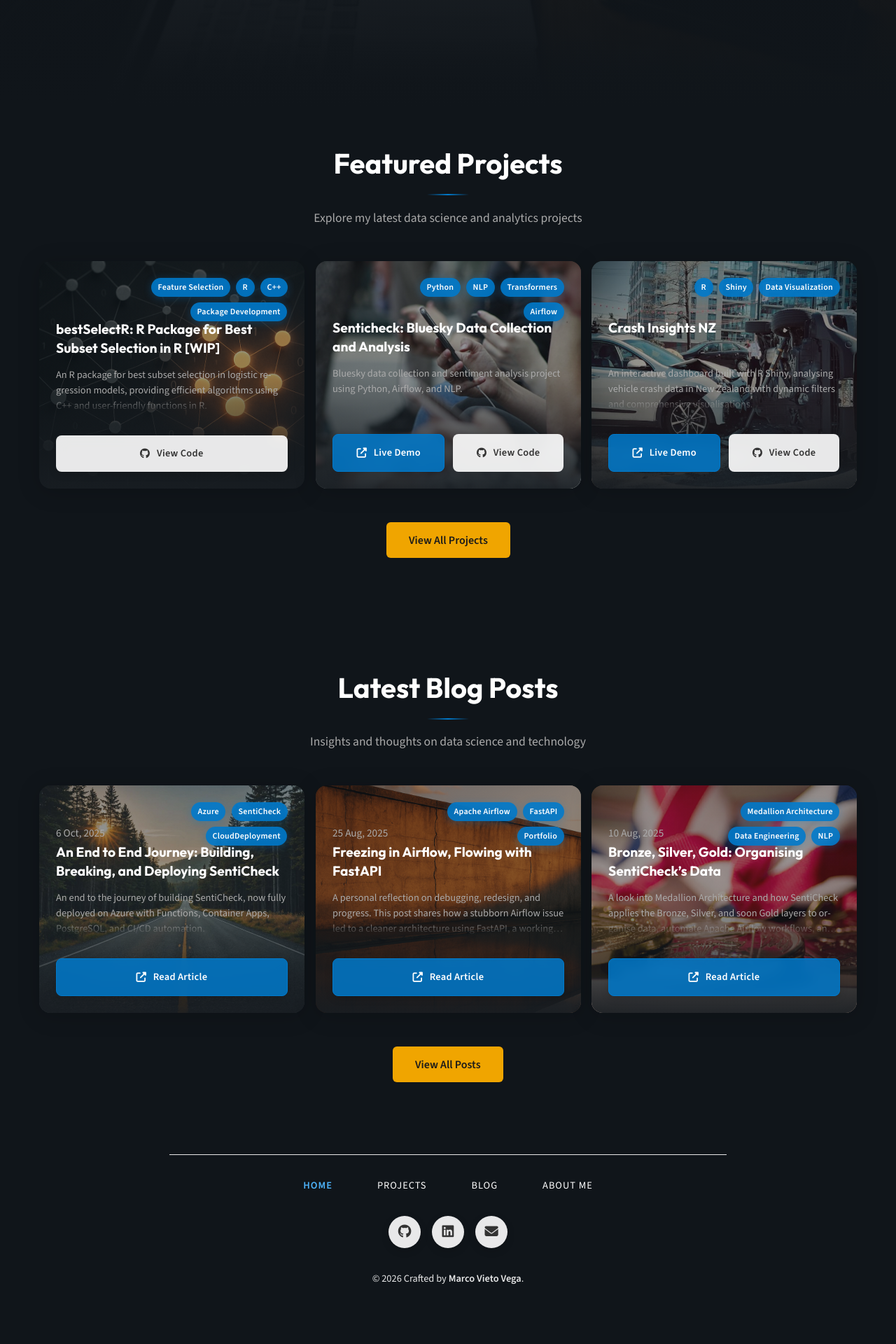
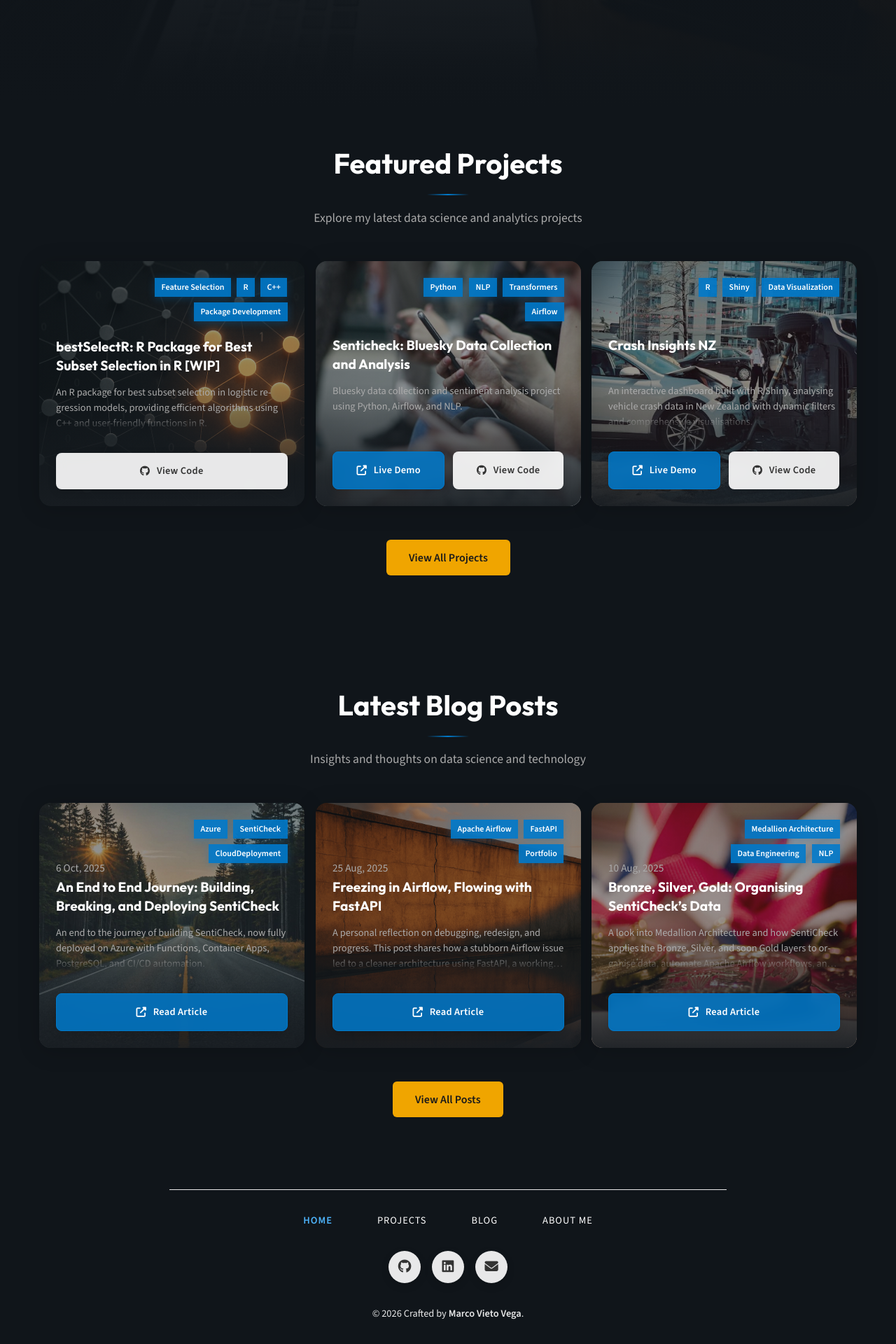
Before and after one commit to marcovietovega/portfolio, a Jekyll site: the page built from index.md, in a window 1280 px wide. Shown: the part 748-2668 px from the top of the page at 70% size. Built offline with Jekyll 4.4.1, drawn with Linux system fonts in a browser that asks for light colours; before the commit the page ends 2618 px from its top, so only the background shows below that.

Commit message:
fix: increase card height and clean up card styles

```diff
--- a/_sass/partials/_cards.scss
+++ b/_sass/partials/_cards.scss
@@ -20,20 +20,15 @@
   color: var(--color-text);
 }
 
-.card:hover {
-  transform: translateY(-5px);
-  box-shadow: 0 12px 40px rgba(0, 0, 0, 0.25);
-}
-
 .clickable-card {
   cursor: pointer;
 }
 
 .card-image {
   position: relative;
-  height: 325px;
+  height: 350px;
   overflow: hidden;
-  background: #181d22;
+  background: var(--color-card-solid);
   display: flex;
   align-items: center;
   justify-content: center;
@@ -149,17 +144,6 @@
 }
 
 .tag {
-  background: rgba(255, 255, 255, 0.9);
-  color: #333;
-  padding: 0.38rem 0.8rem;
-  border-radius: 999px;
-  font-size: 0.8rem;
-  font-weight: 500;
-  transition: background 0.2s, color 0.2s, box-shadow 0.2s;
-  border: none;
-  box-shadow: 0 2px 8px rgba(0, 0, 0, 0.1);
-  letter-spacing: 0.02em;
-  cursor: default;
   backdrop-filter: blur(10px);
 }
 
@@ -172,12 +156,6 @@
   box-shadow: 0 2px 12px rgba(0, 122, 204, 0.3);
 }
 
-.tag:hover {
-  background: var(--color-primary);
-  color: var(--color-text);
-  box-shadow: 0 4px 16px rgba(77, 179, 250, 0.18);
-}
-
 .tag-small:hover {
   background: rgba(0, 122, 204, 1);
   box-shadow: 0 4px 16px rgba(77, 179, 250, 0.4);
```
